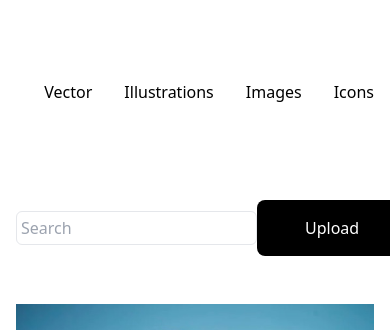
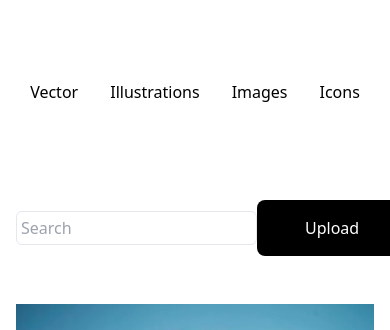
Before and after one commit to VPontis15/image-gallery-, a website: page index.html in a window 390 px wide. Shown: the top 330 px of the page. Drawn offline with Linux system fonts and the light colour scheme.

Commit message:
make nav responsive

```diff
--- a/index.html
+++ b/index.html
@@ -13,8 +13,8 @@
       class="flex flex-col justify-center items-center min-h-screen max-w-6xl mx-auto p-4"
     >
       <!-- navigation -->
-      <header class="flex flex-col w-full justify-end mt-16">
-        <nav class="ml-auto mb-24">
+      <header class="flex flex-col w-full mt-16">
+        <nav class="mx-auto md:mx-0 md:ml-auto mb-24">
           <ul class="flex gap-8">
             <li>
               <a
```
Also changed, not shown: css/style.css.
